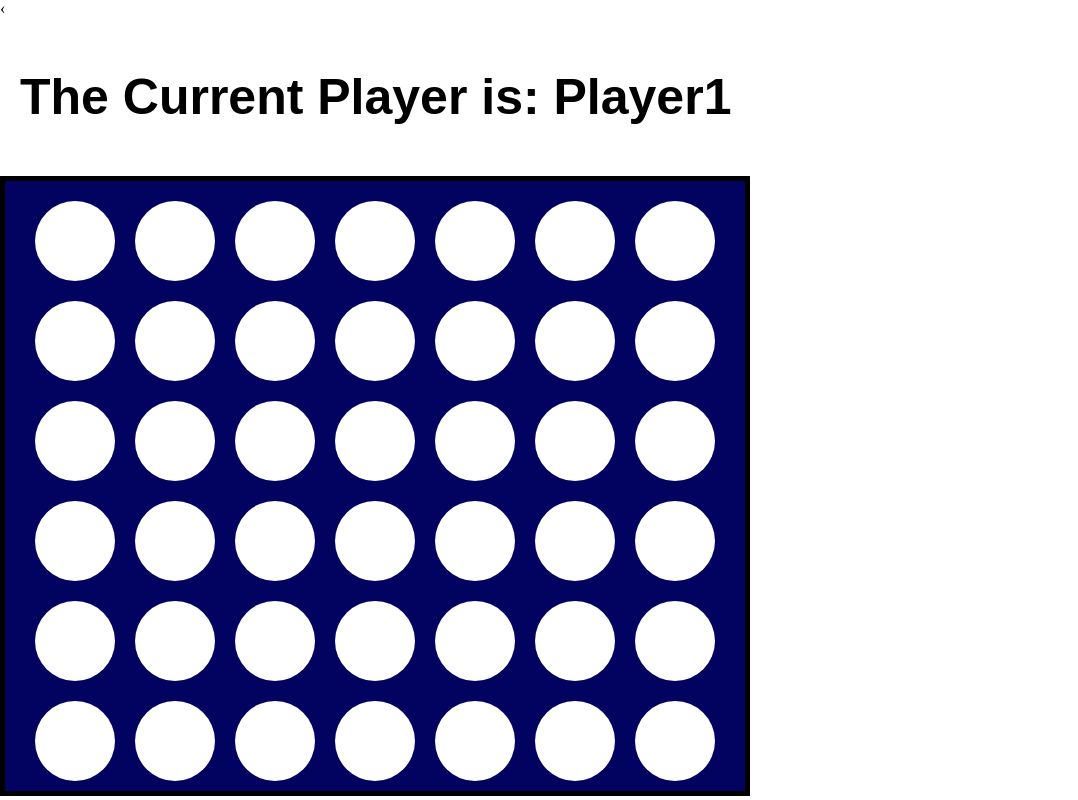
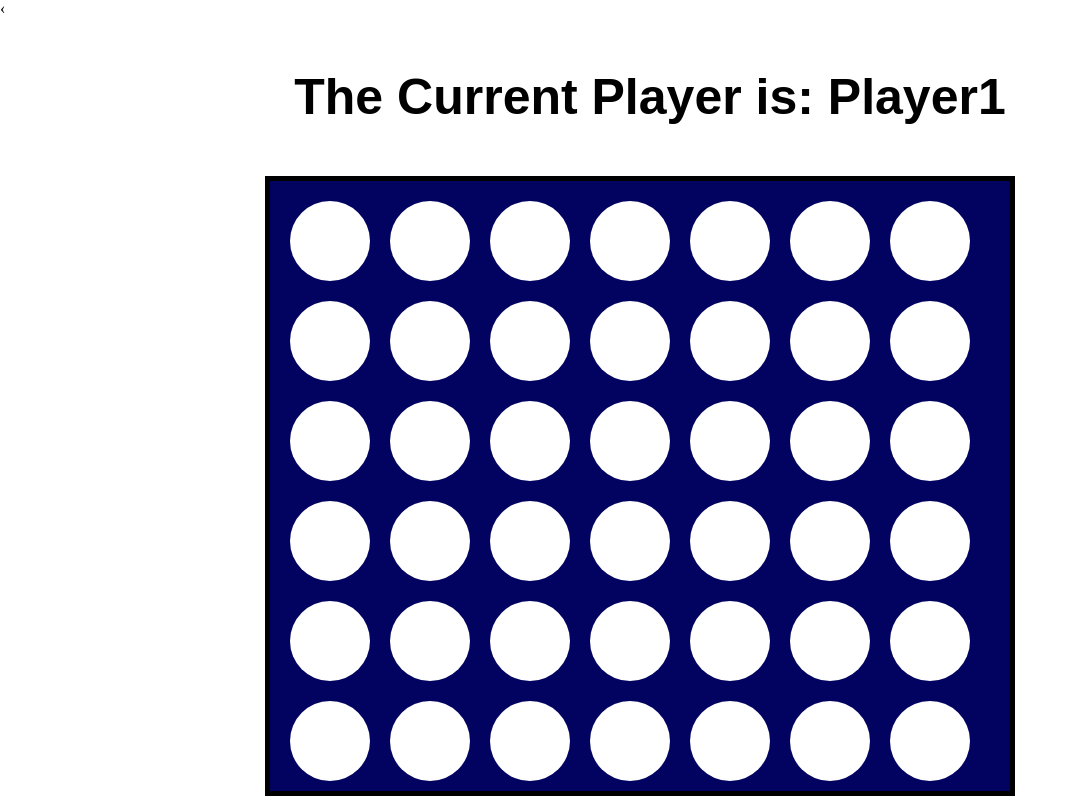
Before and after one commit to ChrisEssery/group-project, an Angular app: page / in a window 1280 px wide. Shown: the whole page, without its empty margins (0-1078 px from the left). Built offline with nearby package versions, Linux system fonts and the light colour scheme.

Commit message:
Centred content

```diff
--- a/src/app/connect-four/connect-four.component.css
+++ b/src/app/connect-four/connect-four.component.css
@@ -2,6 +2,7 @@ h3 {
     font-family: Arial, Helvetica, sans-serif;
     padding-left: 20px;
     font-size: 50px;
+    text-align: center;
 }
 
 .grid {
@@ -12,8 +13,9 @@ h3 {
     flex-wrap: wrap;
     background-color:rgb(2, 3, 97);
     padding: 10px;
-    justify-content: center;
     overflow: hidden;
+    margin-left: auto;
+    margin-right: auto;
   }
 
   .grid div {
```
